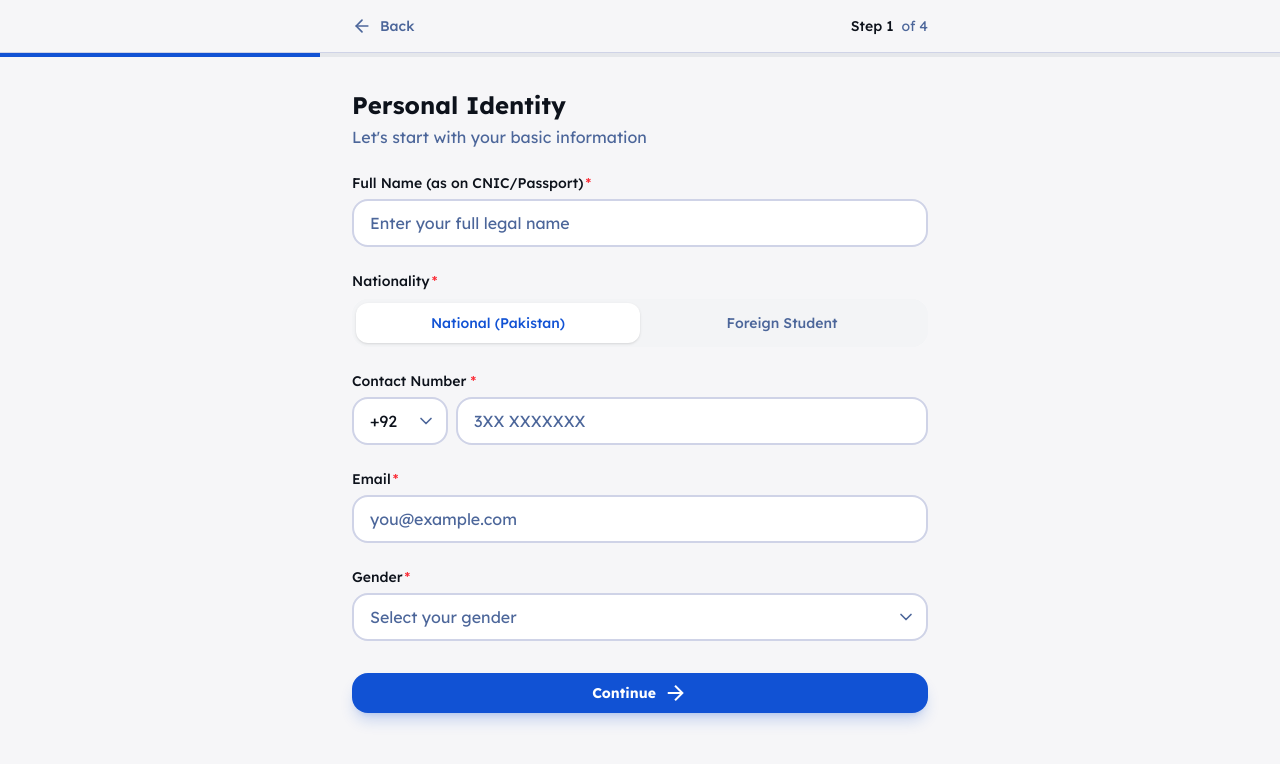
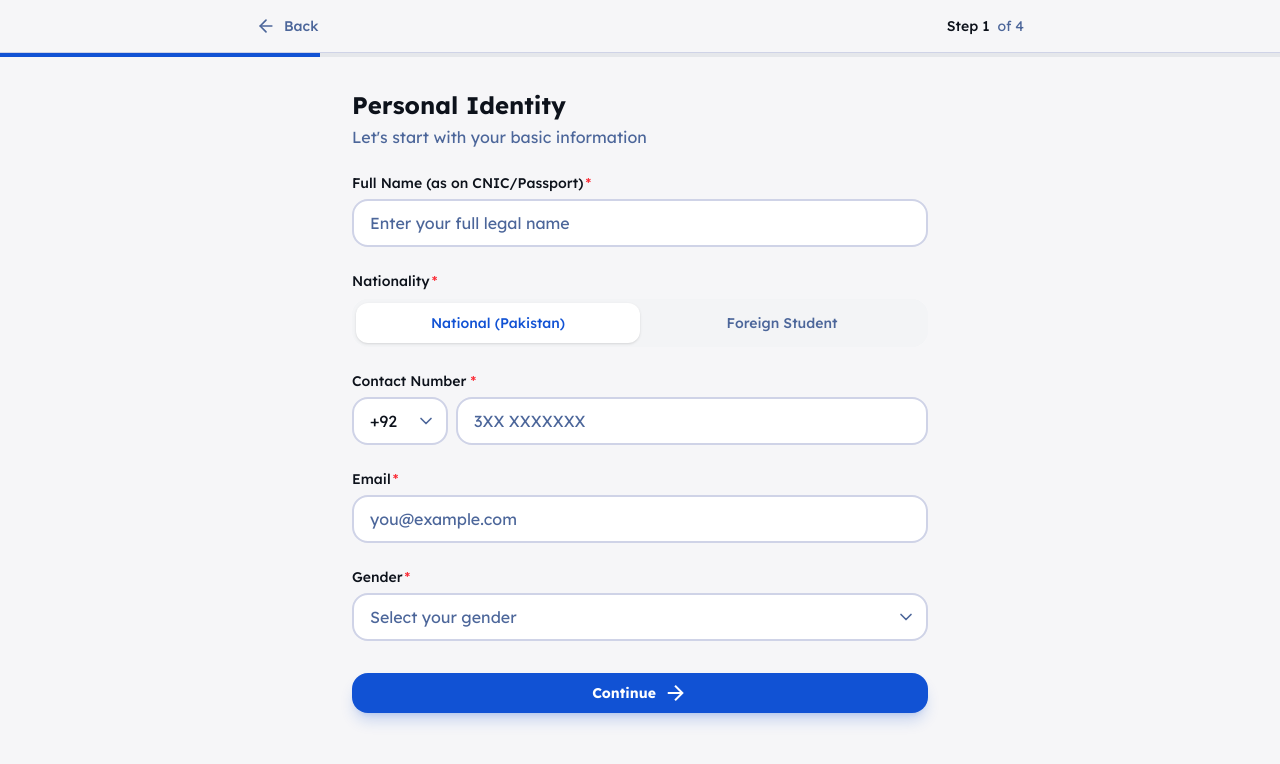
Before and after one commit to muneeb2004/MeritGrid, a Next.js app in the folder web-dashboard/: page /student/onboarding in a window 1280 px wide. Shown: the top 764 px of the page. Built offline with nearby package versions, Linux system fonts and the light colour scheme.

Commit message:
fix: improve header layout for better desktop positioning

```diff
--- a/web-dashboard/app/student/onboarding/page.tsx
+++ b/web-dashboard/app/student/onboarding/page.tsx
@@ -181,8 +181,8 @@ export default function OnboardingPage() {
   return (
     <div className="min-h-screen bg-background-light dark:bg-background-dark font-display">
       {/* Header */}
-      <header className="px-6 py-4 border-b border-border-default dark:border-gray-800">
-        <div className="max-w-xl mx-auto flex items-center justify-between">
+      <header className="px-6 md:px-12 py-4 border-b border-border-default dark:border-gray-800">
+        <div className="max-w-3xl mx-auto flex items-center justify-between">
           <Link href="/student" className="flex items-center gap-2 text-text-muted hover:text-primary transition-colors">
             <ArrowLeft size={20} />
             <span className="text-sm font-medium">Back</span>
```
